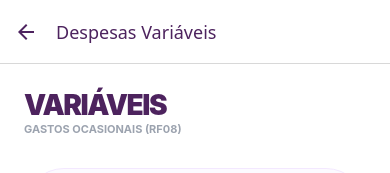
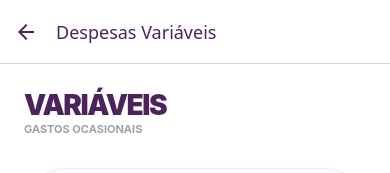
Before and after one commit to Predr0/precificacao-app, a React Native app: screen /DespesasVariaveis in a window 390 px wide. Shown: the top 173 px of the page. Built offline with nearby package versions, Linux system fonts and the light colour scheme.

Commit message:
feat/pdf de tutorial adicionado

```diff
--- a/src/screens/DespesasFixas.js
+++ b/src/screens/DespesasFixas.js
@@ -35,7 +35,7 @@ export default function DespesasFixas({ navigation }) {
 
         <View className="mb-8">
           <Text style={{ color: roxo, fontSize: rf(30) }} className="font-black uppercase tracking-tighter">Despesas</Text>
-          <Text style={{ fontSize: rf(12) }} className="text-gray-400 font-bold uppercase">Gastos Fixos Mensais (RF07)</Text>
+          <Text style={{ fontSize: rf(12) }} className="text-gray-400 font-bold uppercase">Gastos Fixos Mensais</Text>
         </View>
 
         <View className="bg-purple-50/50 p-6 rounded-[40px] mb-8 border border-purple-100">
--- a/src/screens/DespesasVariaveis.js
+++ b/src/screens/DespesasVariaveis.js
@@ -35,7 +35,7 @@ export default function DespesasVariaveis({ navigation }) {
 
         <View className="mb-8">
           <Text style={{ color: roxo, fontSize: rf(30) }} className="font-black uppercase tracking-tighter">Variáveis</Text>
-          <Text style={{ fontSize: rf(12) }} className="text-gray-400 font-bold uppercase">Gastos Ocasionais (RF08)</Text>
+          <Text style={{ fontSize: rf(12) }} className="text-gray-400 font-bold uppercase">Gastos Ocasionais</Text>
         </View>
 
         <View className="bg-purple-50/50 p-6 rounded-[40px] mb-8 border border-purple-100">
```
Also changed, not shown: src/screens/TutorialScreen.js (added), 1 other file (tests, documents, lock files or other folders).
